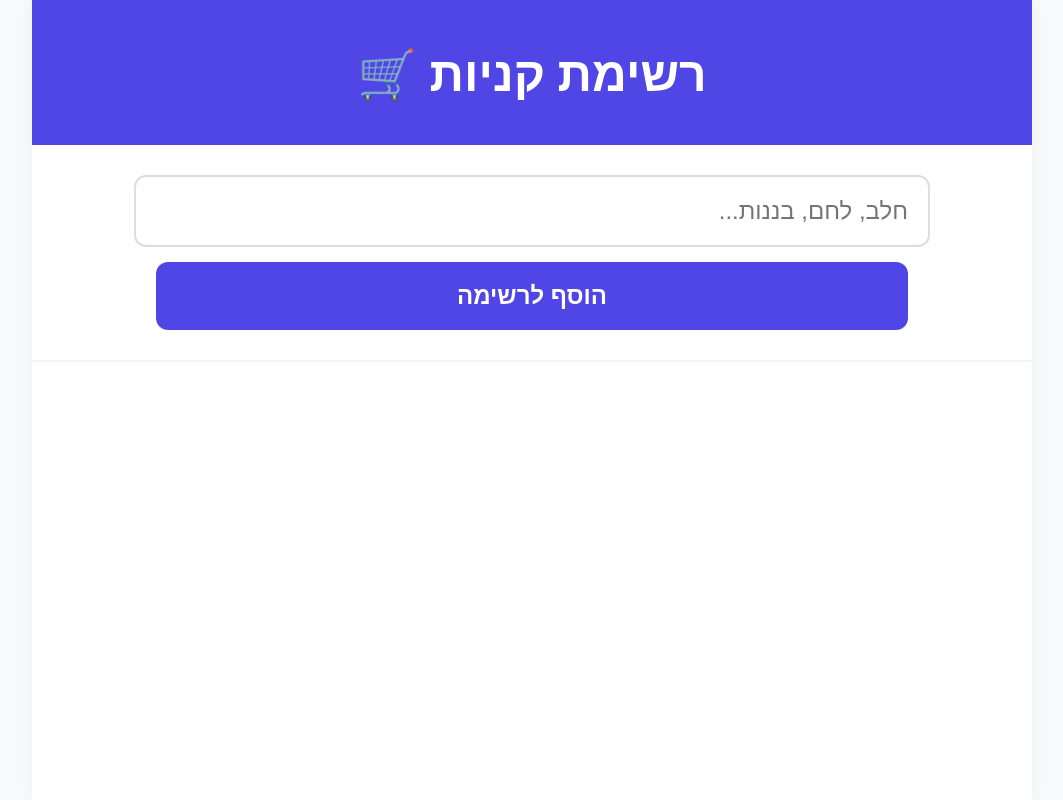
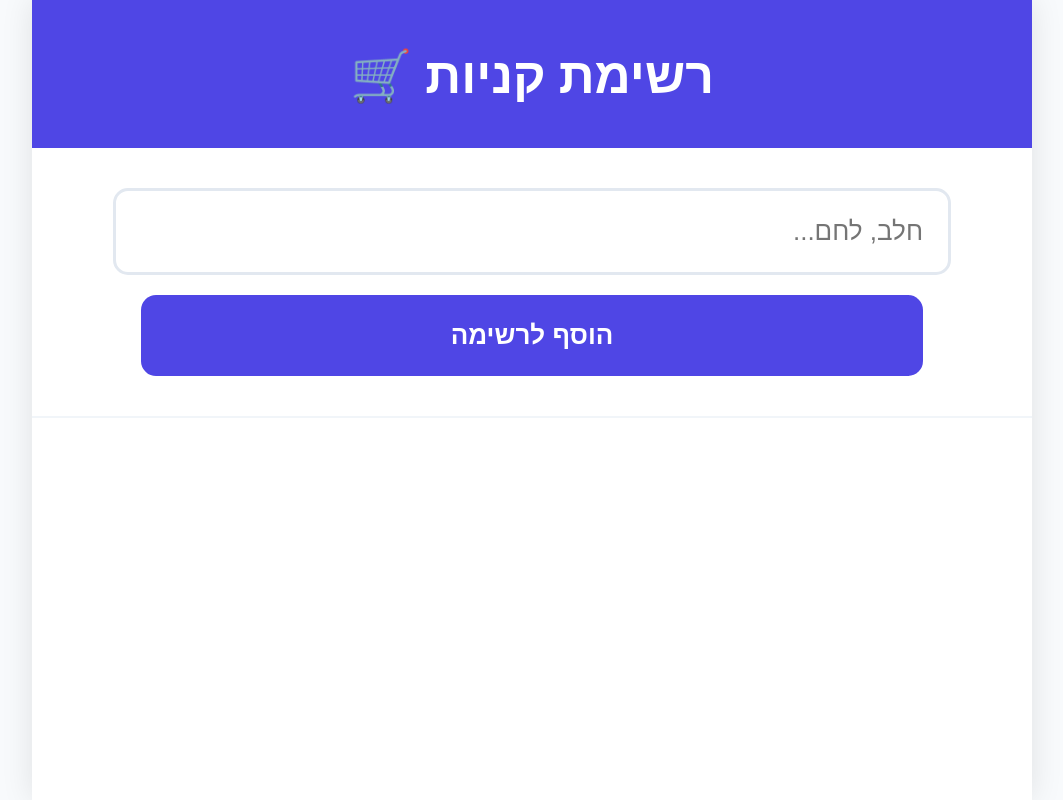
Before and after one commit to pavlo100-bit/-family-shopping-list-., a Flask app: page / in a window 1280 px wide. Shown: the whole page, without its empty margins (108-1171 px from the left). Run offline with Flask 3, Linux system fonts and the light colour scheme; data that the repository does not hold is empty.

Commit message:
Update index.html

```diff
--- a/templates/index.html
+++ b/templates/index.html
@@ -6,26 +6,26 @@
     <title>רשימת קניות</title>
     <style>
         body { font-family: system-ui, sans-serif; background: #f8fafc; margin: 0; padding: 0; direction: rtl; }
-        .container { width: 100%; max-width: 1000px; margin: 0 auto; background: white; min-height: 100vh; box-shadow: 0 0 20px rgba(0,0,0,0.05); }
+        .container { width: 100%; max-width: 1000px; margin: 0 auto; background: white; min-height: 100vh; box-shadow: 0 0 30px rgba(0,0,0,0.1); }
         header { background: #4f46e5; color: white; padding: 40px 20px; text-align: center; }
-        header h1 { font-size: 48px; margin: 0; }
-        .input-box { padding: 30px; text-align: center; border-bottom: 2px solid #f1f5f9; }
-        input { width: 80%; padding: 20px; font-size: 24px; border: 2px solid #ddd; border-radius: 12px; margin-bottom: 15px; }
-        button { width: 80%; padding: 20px; font-size: 24px; background: #4f46e5; color: white; border: none; border-radius: 12px; cursor: pointer; font-weight: bold; }
-        .cat-header { background: #f1f5f9; padding: 15px 30px; font-weight: 800; font-size: 22px; color: #475569; border-right: 8px solid #4f46e5; margin-top: 10px; }
-        .item { display: flex; align-items: center; padding: 25px 30px; border-bottom: 1px solid #f1f5f9; text-decoration: none; color: #1e293b; }
-        .checkbox { width: 40px; height: 40px; border: 3px solid #cbd5e1; border-radius: 50%; margin-left: 20px; flex-shrink: 0; }
+        header h1 { font-size: 50px; margin: 0; }
+        .input-box { padding: 40px; text-align: center; border-bottom: 2px solid #f1f5f9; }
+        input { width: 85%; padding: 25px; font-size: 26px; border: 3px solid #e2e8f0; border-radius: 15px; margin-bottom: 20px; outline: none; }
+        button { width: 85%; padding: 25px; font-size: 26px; background: #4f46e5; color: white; border: none; border-radius: 15px; cursor: pointer; font-weight: bold; }
+        .cat-header { background: #f1f5f9; padding: 20px 40px; font-weight: 800; font-size: 24px; color: #475569; border-right: 10px solid #4f46e5; margin-top: 15px; }
+        .item { display: flex; align-items: center; padding: 30px 40px; border-bottom: 1px solid #f1f5f9; text-decoration: none; color: #1e293b; }
+        .checkbox { width: 45px; height: 45px; border: 4px solid #cbd5e1; border-radius: 50%; margin-left: 25px; flex-shrink: 0; }
         .checked-bg { background: #4f46e5; border-color: #4f46e5; }
-        .text { font-size: 28px; font-weight: 600; }
+        .text { font-size: 32px; font-weight: 600; }
         .done { text-decoration: line-through; opacity: 0.4; }
-        .clear { display: block; width: 80%; margin: 40px auto; padding: 25px; background: #fff1f2; color: #e11d48; text-align: center; text-decoration: none; font-size: 24px; font-weight: 800; border-radius: 15px; border: 2px solid #fecdd3; }
+        .clear { display: block; width: 85%; margin: 50px auto; padding: 30px; background: #fff1f2; color: #e11d48; text-align: center; text-decoration: none; font-size: 26px; font-weight: 800; border-radius: 20px; border: 2px solid #fecdd3; }
     </style>
 </head>
 <body>
     <div class="container">
         <header><h1>רשימת קניות 🛒</h1></header>
         <div class="input-box">
-            <form action="/add" method="POST"><input type="text" name="item_name" placeholder="חלב, לחם, בננות..."><br><button type="submit">הוסף לרשימה</button></form>
+            <form action="/add" method="POST"><input type="text" name="item_name" placeholder="חלב, לחם..."><br><button type="submit">הוסף לרשימה</button></form>
         </div>
         <div>
             {% set ns = namespace(last_cat="") %}
@@ -37,7 +37,7 @@
                 </a>
             {% endfor %}
         </div>
-        {% if items %}<a href="/clear" class="clear">🗑️ נקה מוצרים שנקנו</a>{% endif %}
+        {% if items %}<a href="/clear" class="clear">🗑️ נקה שנקנה</a>{% endif %}
     </div>
 </body>
 </html>
```
